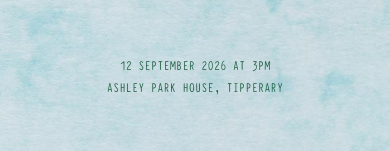
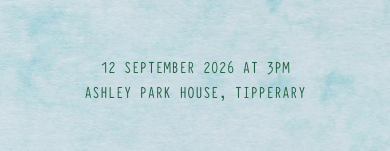
Before and after one commit to stellamaa/weddinginvitation, a React (Create React App) app: page / in a window 390 px wide. Shown: the part 294-445 px from the top of the page. Built offline with nearby package versions, Linux system fonts and the light colour scheme.

Commit message:
Update Abbey Court Hotel link to booking.com

```diff
--- a/src/components/Header.css
+++ b/src/components/Header.css
@@ -174,6 +174,6 @@
 
   .date-time,
   .venue {
-    font-size: 14px;
+    font-size: 1.1rem;
   }
 }
--- a/src/components/Stay.js
+++ b/src/components/Stay.js
@@ -8,7 +8,7 @@ const Stay = () => {
     { name: 'WILLOWBROOK B&B', drive: '12 MINUTE DRIVE', phone: '+353 67 31558', website: 'WILLOWBROOK.IE' },
     { name: 'LOCK DERG HOUSE', drive: '11 MINUTE DRIVE', phone: '+353 87 773 0023', website: 'LOUGHDERGHOUSE.IE' },
     { name: 'MARYVILLE B&B', drive: '9 MINUTE DRIVE', phone: '+353 67 32531', website: 'MARYVILLEBANDB.COM' },
-    { name: 'ABBEY COURT HOTEL', drive: '11 MINUTE DRIVE', phone: '+353 67 41111', website: 'WWW.ABBEYCOURT.IE' },
+    { name: 'ABBEY COURT HOTEL', drive: '11 MINUTE DRIVE', phone: '+353 67 41111', website: 'WWW.ABBEYCOURT.IE', link: 'https://www.booking.com/hotel/ie/abbey-court-lodges-trinity-leisure-spa.en-gb.html?aid=311076&label=abbey-court-lodges-trinity-leisure-spa-Y2sJJgr1xbYb6Fj5cYB7gAS390337450043%3Apl%3Ata%3Ap1%3Ap2%3Aac%3Aap%3Aneg%3Afi%3Atikwd-2326776132608%3Alp9044960%3Ali%3Adec%3Adm%3Appccp%3DUmFuZG9tSVYkc2RlIyh9YX-SVbABBf1_TwNC0YE2R9c-Share-koXQazM%401765284579&sid=f05fecd2b42b353fdbecd20370eebf77&dest_id=-1504831&dest_type=city&dist=0&group_adults=2&group_children=0&hapos=1&hpos=1&no_rooms=1&req_adults=2&req_children=0&room1=A%2CA&sb_price_type=total&sr_order=popularity&srepoch=1765285739&srpvid=befc5c6f56440291&type=total&ucfs=1&' },
     { name: 'LAKESIDE HOTEL', drive: '27 MINUTE DRIVE', phone: '+353 61 376122', website: 'LAKESIDEHOTEL.IE' },
     { name: 'ABBEYVIEW B&B', drive: '12 MINUTE DRIVE', phone: '+353 67 41554', website: 'ABBEYVIEW.IE' },
     { name: "ANDY'S GASTROPUB B&B", drive: '11 MINUTE DRIVE', phone: '+353 67 32494', website: 'ANDYSNENAGH.COM' }
@@ -34,7 +34,7 @@ const Stay = () => {
               <h4 className="accommodation-name">{accommodation.name}</h4>
               <p className="accommodation-drive">{accommodation.drive}</p>
               <p className="accommodation-phone">{accommodation.phone}</p>
-              <p className="accommodation-website"><a href={`https://${accommodation.website.toLowerCase()}`} target="_blank" rel="noopener noreferrer">{accommodation.website}</a></p>
+              <p className="accommodation-website"><a href={accommodation.link || `https://${accommodation.website.toLowerCase()}`} target="_blank" rel="noopener noreferrer">{accommodation.website}</a></p>
             </div>
           ))}
         </div>
```
